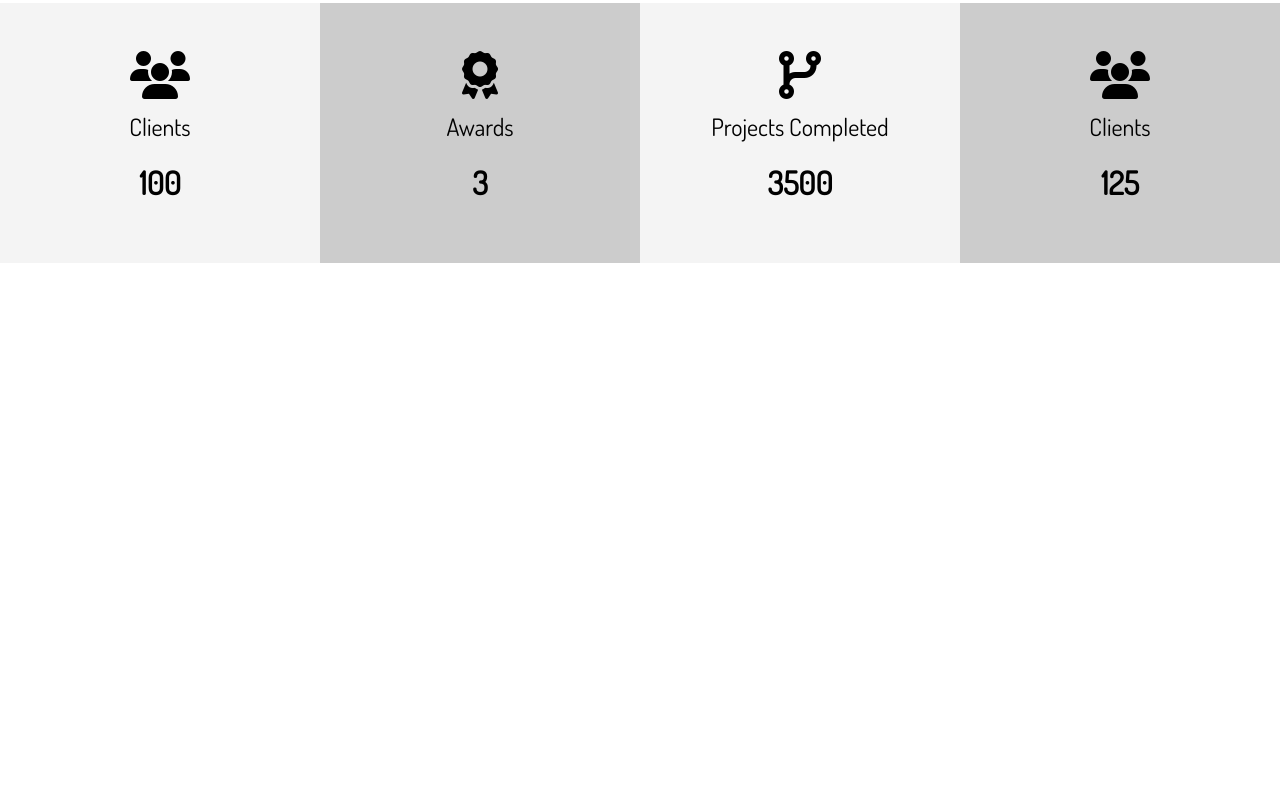
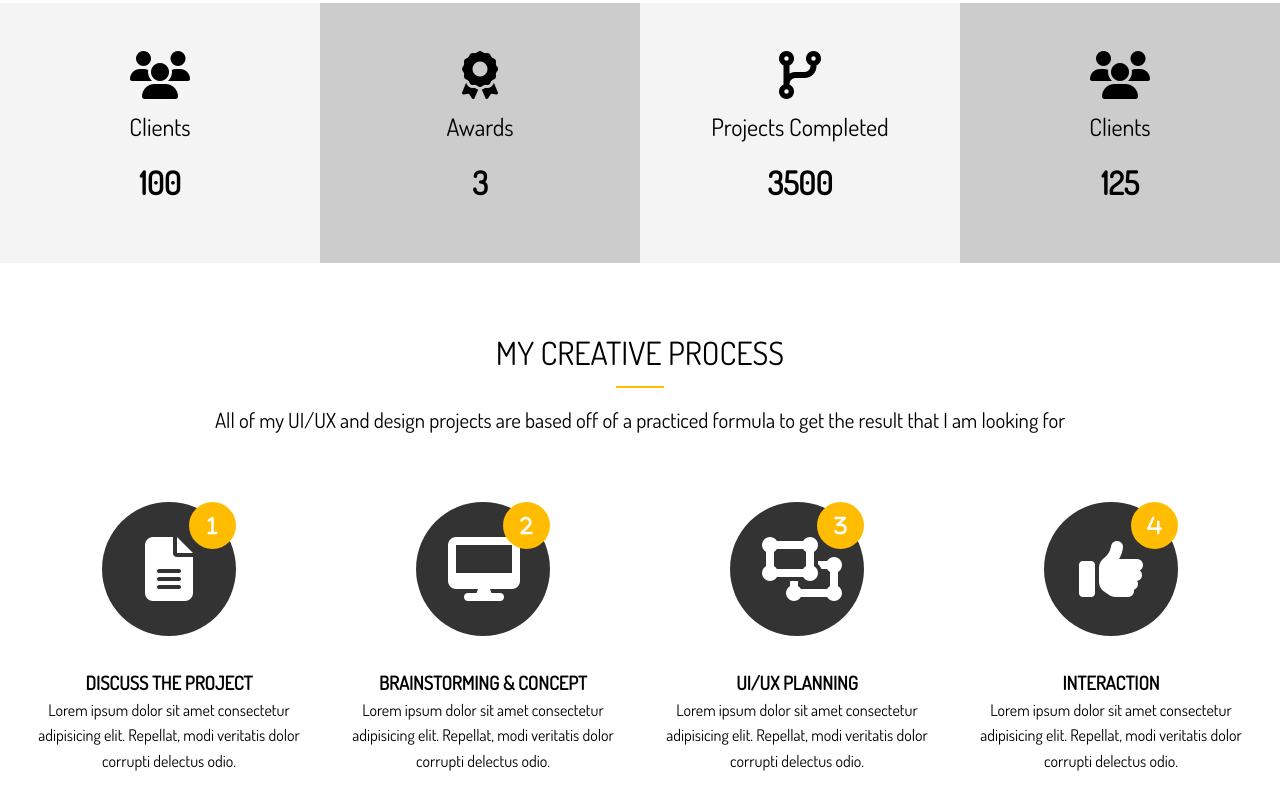
Before and after one commit to AlexDanicic/Portfolio-Website-With-SASS-Project, a website: page dist/index.html in a window 1280 px wide. Shown: the part 1222-2028 px from the top of the page. Before the commit the page ends 1517 px from the top, so only its background shows below. Drawn offline with Linux system fonts and the light colour scheme.

Commit message:
icons are finished, transition added

```diff
--- a/scss/main.scss
+++ b/scss/main.scss
@@ -149,4 +149,58 @@ img {
             }
         }
     }
+
+    // Home Section C
+    &-c {
+        .process {
+            display: grid;
+            grid-template-columns: repeat(4, 1fr);
+            grid-gap: 1.5rem;
+            text-align: center;
+
+            // small numbers inside circle -process-step
+            &-step {
+                position: absolute;
+                top: 0;
+                right: 0;
+                font-size: 20px;
+                background: $main-color;
+                border-radius: 50%;
+                height: 15px;
+                width: 15px;
+                line-height: 15px;
+                padding: 1rem;
+                transition: all 1s;
+            }
+
+            // process - icon
+            &-icon {
+                border-radius: 50%;
+                background: $dark-color;
+                color: #fff;
+                padding: 2rem;
+                width: 70px;
+                height: 70px;
+                line-height: 70px;
+                text-align: center;
+                position: relative;
+                transition: all 1s;
+
+                // hover on the icon
+                &:hover {
+                    background: $main-color;
+                    width: 90px;
+                    height: 90px;
+                    line-height: 90px;
+
+                    .process-step {
+                        background: $dark-color;
+                    }
+
+                }
+
+            }
+
+        }
+    }
 }
```
Also changed, not shown: dist/css/main.css, dist/index.html.
